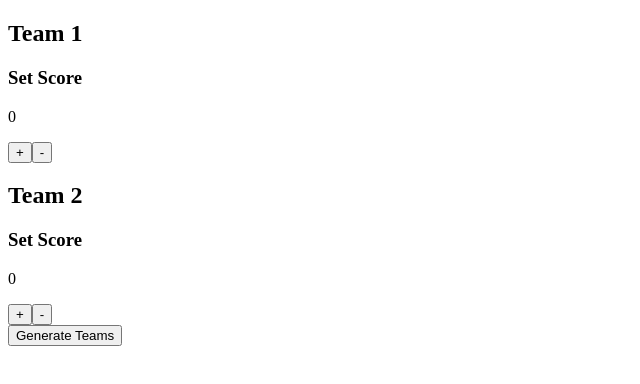
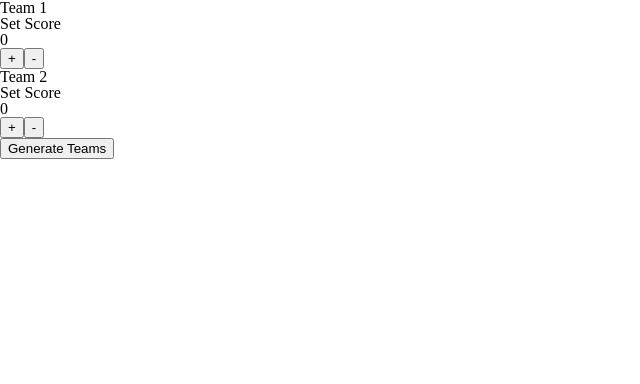
Before and after one commit to teemz-app/teemz-frontend, a React (Create React App) app: page / in a window 1280 px wide. Shown: the top 384 px of the page, without its empty margins (0-640 px from the left). Built offline with nearby package versions, Linux system fonts and the light colour scheme.

Commit message:
reset.css added:

```diff
--- a/src/components/TeamCard/TeamComponents/PlayersCardT1/PlayersCardT1.js
+++ b/src/components/TeamCard/TeamComponents/PlayersCardT1/PlayersCardT1.js
@@ -1,10 +1,4 @@
 import RowPlayer from '../RowPlayer';
-// import { connect } from 'react-redux';
-
-
-// class Players extends Component {
-
-// }
 
 const PlayersCardT1 = ({ team_one_players }) => {
 
--- a/src/components/TeamCard/TeamComponents/PlayersCardT1/index.js
+++ b/src/components/TeamCard/TeamComponents/PlayersCardT1/index.js
@@ -3,7 +3,7 @@
 
 const mapStateToProps = (state) => {
     return {
-        team_one_players: state.team_one_players
+        team_one_players: state.team_one_players,
     };
 };
 
--- a/src/data/Initial.js
+++ b/src/data/Initial.js
@@ -11,7 +11,6 @@
     teams_size: 10,
 
     players: ["Katara", "Ang", "Apa", "Sokka", "Momo", "Pabu", "Iroh", "Azula", "Zuko", "Toph"],
-    ten_players: [],
     team_one_players: [],
     team_two_players: [],
 
--- a/src/data/TeamGeneratingLogic/randomiseReducer.js
+++ b/src/data/TeamGeneratingLogic/randomiseReducer.js
@@ -27,7 +27,6 @@
 const randomiseReducer = (state) => {
     return {
         ...state,
-        ten_players: tenPlayers,
         team_one_players: teamOnePlayers,
         team_two_players: teamTwoPlayers
     };
--- a/src/index.css
+++ b/src/index.css
@@ -1 +1,2 @@
+@import "./styles/reset.css";
 @import "./styles/typography.css";
--- a/src/index.js
+++ b/src/index.js
@@ -5,13 +5,12 @@
 import reportWebVitals from './reportWebVitals';
 
 import { Provider } from 'react-redux';
-
 import store from './data/store';
 
 ReactDOM.render(
   <React.StrictMode>
     <Provider store= { store }>
-    <App />
+      <App />
     </Provider>
   </React.StrictMode>,
   document.getElementById('root')
--- /dev/null
+++ b/src/styles/reset.css
@@ -0,0 +1,48 @@
+/* http://meyerweb.com/eric/tools/css/reset/
+   v2.0 | 20110126
+   License: none (public domain)
+*/
+
+html, body, div, span, applet, object, iframe,
+h1, h2, h3, h4, h5, h6, p, blockquote, pre,
+a, abbr, acronym, address, big, cite, code,
+del, dfn, em, img, ins, kbd, q, s, samp,
+small, strike, strong, sub, sup, tt, var,
+b, u, i, center,
+dl, dt, dd, ol, ul, li,
+fieldset, form, label, legend,
+table, caption, tbody, tfoot, thead, tr, th, td,
+article, aside, canvas, details, embed,
+figure, figcaption, footer, header, hgroup,
+menu, nav, output, ruby, section, summary,
+time, mark, audio, video {
+    margin: 0;
+    padding: 0;
+    border: 0;
+    font-size: 100%;
+    font: inherit;
+    vertical-align: baseline;
+}
+/* HTML5 display-role reset for older browsers */
+article, aside, details, figcaption, figure,
+footer, header, hgroup, menu, nav, section {
+    display: block;
+}
+body {
+    line-height: 1;
+}
+ol, ul {
+    list-style: none;
+}
+blockquote, q {
+    quotes: none;
+}
+blockquote:before, blockquote:after,
+q:before, q:after {
+    content: '';
+    content: none;
+}
+table {
+    border-collapse: collapse;
+    border-spacing: 0;
+}
```
